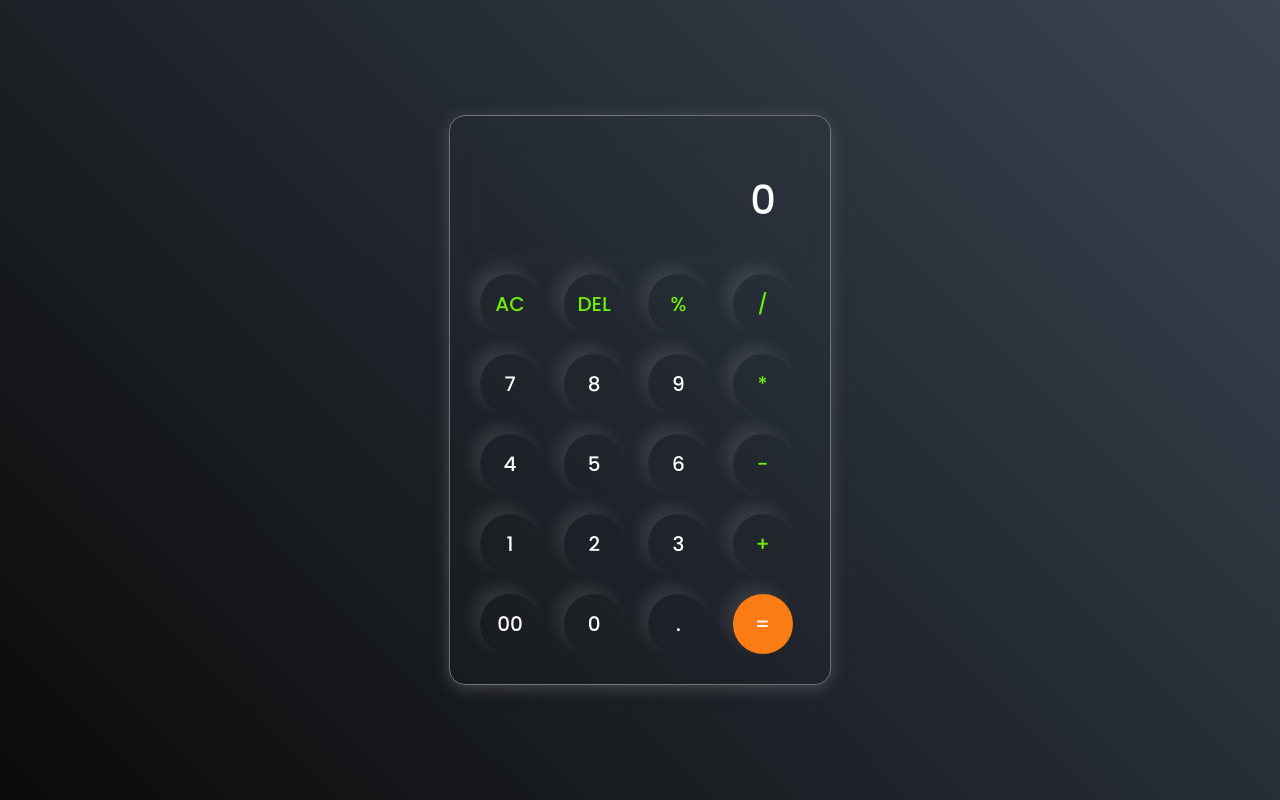
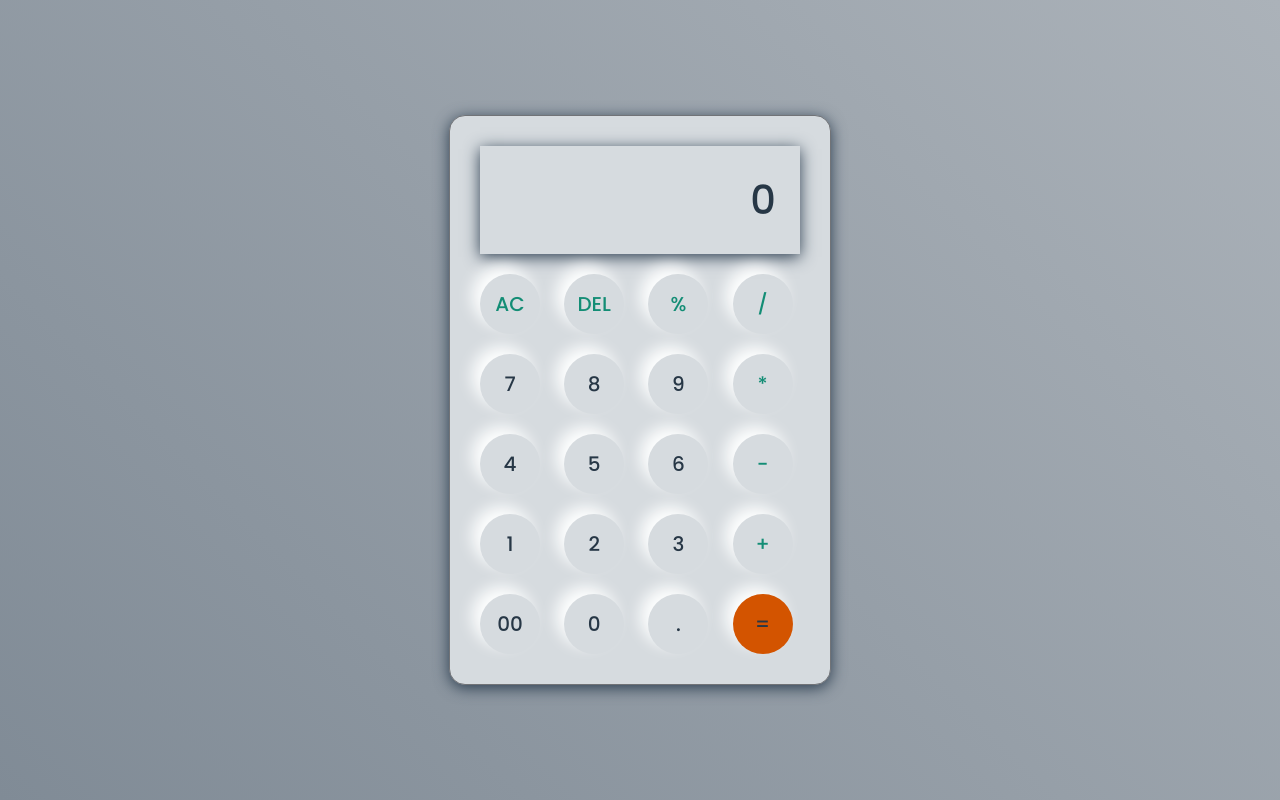
Before and after one commit to PaulinaSzeszel/calculator-js, a plain HTML site: page index.html in a window 1280 px wide. Drawn offline with Linux system fonts and the light colour scheme.

Commit message:
color changes

```diff
--- a/style.css
+++ b/style.css
@@ -13,15 +13,15 @@ body {
   display: flex;
   justify-content: center;
   align-items: center;
-  background: linear-gradient(45deg, #0a0a0a, #3a4452);
+  background: linear-gradient(45deg, #808B96 , #ABB2B9);
 }
 
 .calculator {
   border: 1px solid #717377;
   padding: 20px;
   border-radius: 16px;
-  background: transparent;
-  box-shadow: 0px 3px 15px rgba(113, 115, 119, 0.5);
+  background: #D6DBDF;
+  box-shadow: 0px 3px 15px rgba(44, 62, 80);
 }
 
 input {
@@ -30,15 +30,15 @@ input {
   padding: 24px;
   margin: 10px;
   background: transparent;
-  box-shadow: 0px 3px 15px rgba(84, 84, 84, 0.1);
+  box-shadow: 0px 3px 15px rgba(44, 62, 80);
   font-size: 40px;
   text-align: right;
   cursor: pointer;
-  color: #ffffff;
+  color: #273746;
 }
 
 input::placeholder {
-  color: #ffffff;
+  color: #273746;
 }
 
 button {
@@ -48,16 +48,16 @@ button {
   margin: 10px;
   border-radius: 50%;
   background: transparent;
-  color: #ffffff;
+  color: #273746 ;
   font-size: 20px;
-  box-shadow: -8px -8px 15px rgba(255, 255, 255, 0.1);
+  box-shadow: -8px -8px 15px rgba(253, 254, 254);
   cursor: pointer;
 }
 
 .equalBtn {
-  background-color: #fb7c14;
+  background-color: #D35400;
 }
 
 .operator {
-  color: #6dee0a;
+  color: #138D75;
 }
```
